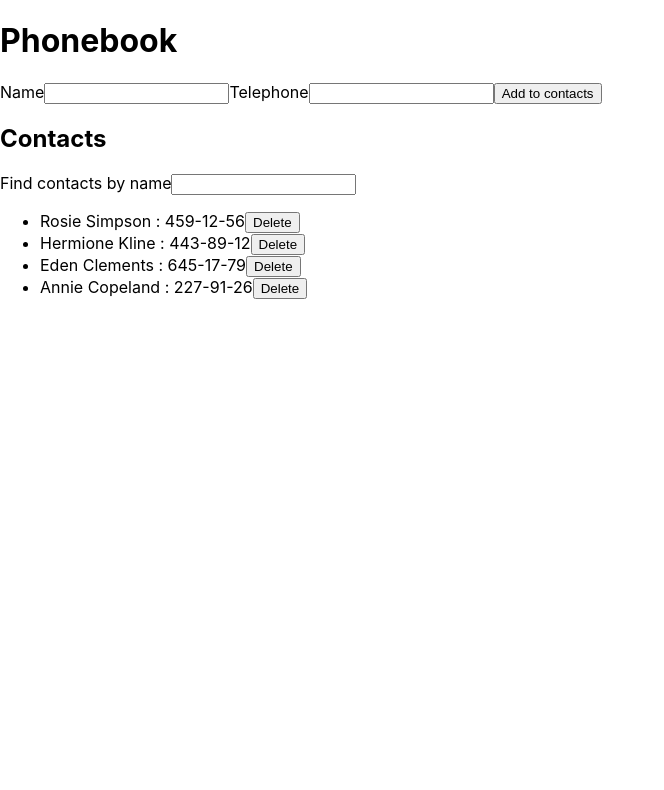
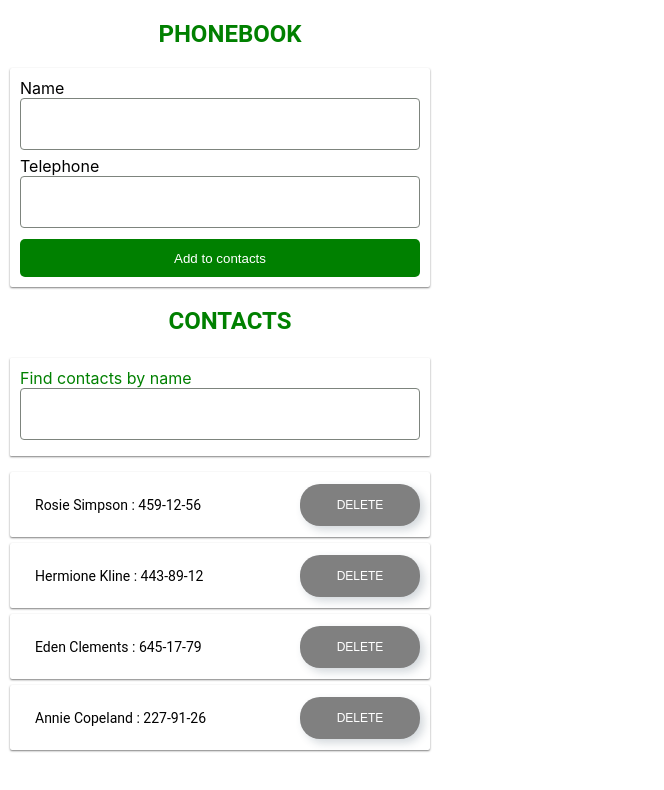
Before and after one commit to JulieJud/goit-react-hw-08-phonebook, a React (Create React App) app: page / in a window 1280 px wide. Shown: the top 790 px of the page, without its empty margins (0-664 px from the left). Built offline with nearby package versions, Linux system fonts and the light colour scheme.

Commit message:
add style

```diff
--- a/package.json
+++ b/package.json
@@ -4,6 +4,8 @@
   "private": true,
   "homepage": "https://JulieJud.github.io/goit-react-hw-02-phonebook",
   "dependencies": {
+    "@emotion/react": "^11.4.1",
+    "@emotion/styled": "^11.3.0",
     "@testing-library/jest-dom": "^5.14.1",
     "@testing-library/react": "^11.2.7",
     "@testing-library/user-event": "^12.8.3",
--- a/src/Component/App.js
+++ b/src/Component/App.js
@@ -4,6 +4,7 @@
 import CotactsForm from './Contacts/ContactsForm';
 import ContactsList from './Contacts/ContactsList';
 import Filter from './Filter/Filter';
+import { Title, Container } from './Contacts/Title.styled';
 
 export default class App extends Component {
   state = {
@@ -56,17 +57,17 @@
     const visibleContacts = this.getVisibleContacts();
 
     return (
-      <div>
-        <h1>Phonebook</h1>
+      <Container>
+        <Title>Phonebook</Title>
         <CotactsForm onSubmit={this.addName} />
-        <h2>Contacts</h2>
+        <Title>Contacts</Title>
         <Filter value={this.state.filter} onChange={this.changeFilter} />
 
         <ContactsList
           contacts={visibleContacts}
           onDeleteContacts={this.deleteContacts}
         />
-      </div>
+      </Container>
     );
   }
 }
--- /dev/null
+++ b/src/Component/Contacts/ContactList.styled.jsx
@@ -0,0 +1,40 @@
+import styled from '@emotion/styled';
+
+export const Button = styled.button`
+  display: inline-block;
+  width: 30%;
+  border-width: 0;
+  line-height: 40px;
+  border-radius: 20px;
+  box-shadow: 4px 4px 8px 0px rgba(34, 60, 80, 0.2);
+  text-transform: uppercase;
+  font-size: 12px;
+
+  background-color: grey;
+  color:white;
+`;
+
+export const List = styled.ul`
+padding:0;
+`;
+
+export const Name = styled.span`
+  display: block;
+  padding: 0 15px;
+  font-family: 'Roboto', sans-serif;
+  color: black;
+  font-size: 14px;
+`;
+
+export const Item = styled.li`
+  display: flex;
+  justify-content: space-between;
+  align-items: center;
+  max-width: 400px;
+  height: 45px;
+  padding: 10px;
+  margin-top: 6px;
+  border-radius: 2px;
+  box-shadow: 0px 1px 2px 0px rgba(0, 0, 0, 0.5);
+  list-style: none;
+`;
--- a/src/Component/Contacts/ContactsForm.jsx
+++ b/src/Component/Contacts/ContactsForm.jsx
@@ -1,6 +1,8 @@
 
 import { Component } from 'react';
 import { v4 as uuidv4 } from 'uuid';
+import { Form, Label, Input, Button } from './ContactsForm.styled';
+
 export default class ContactsForm extends Component{
     state = {
         name: '',
@@ -29,11 +31,11 @@
     render() {
         return (
             <div>
-                <form onSubmit={this.handleSubmit}>
-                    <label >
+                <Form onSubmit={this.handleSubmit}>
+                    <Label >
                         Name
 
-                        <input
+                        <Input
                              type="text"
                              name="name"
                              pattern="^[a-zA-Zа-яА-Я]+(([' -][a-zA-Zа-яА-Я ])?[a-zA-Zа-яА-Я]*)*$"
@@ -45,9 +47,9 @@
 
                     />
 
-              </label>
-                      <label >Telephone
-                         <input
+              </Label>
+                      <Label >Telephone
+                         <Input
                               type="tel"
                               name="number"
                               pattern="\+?\d{1,4}?[-.\s]?\(?\d{1,3}?\)?[-.\s]?\d{1,4}[-.\s]?\d{1,4}[-.\s]?\d{1,9}"
@@ -57,11 +59,11 @@
                               value={this.state.number}
                               onChange={this.handleInputChange}
                       />
-              </label>
+              </Label>
 
-                      <button type="submit">Add to contacts</button>
+                      <Button type="submit">Add to contacts</Button>
 
-        </form>
+        </Form>
 
       </div>
     );
--- /dev/null
+++ b/src/Component/Contacts/ContactsForm.styled.jsx
@@ -0,0 +1,35 @@
+import styled from '@emotion/styled';
+export const Form = styled.form`
+  display: flex;
+  flex-direction: column;
+  width: 95%;
+  max-width: 400px;
+  padding: 10px;
+  border-radius: 2px;
+  box-shadow: 0px 1px 2px 0px rgba(0, 0, 0, 0.5);
+`;
+
+export const Label = styled.label`
+  display: flex;
+  flex-direction: column;
+`;
+
+export const Input = styled.input`
+  height: 40px;
+  margin-bottom: 6px;
+  padding: 5px;
+  border: 1px solid #7d847d;
+  border-radius: 4px;
+  outline: none;
+`;
+
+export const Button = styled.button`
+ height: 38px;
+  margin-top: 5px;
+  border-width: inherit;
+  border-radius: 5px;
+  outline: none;
+  color: white;
+  background-color: green;
+  cursor: pointer;
+`;
--- a/src/Component/Contacts/ContactsList.jsx
+++ b/src/Component/Contacts/ContactsList.jsx
@@ -1,18 +1,19 @@
 
 import PropTypes from 'prop-types';
+import { Button, List, Name, Item } from './ContactList.styled';
 
 const ContactsList = ({ contacts, onDeleteContacts }) => (
-  <ul>
+  <List>
     {contacts.map(({ id, name, number }) => (
-      <li key={id}>
-        <span>
+      <Item key={id}>
+        <Name>
           {name} : {number}
-            </span>
-            <button onClick={() => onDeleteContacts(id)}>Delete</button>
+            </Name>
+            <Button onClick={() => onDeleteContacts(id)}>Delete</Button>
 
-      </li>
+      </Item>
     ))}
-  </ul>
+  </List>
 );
 
 
--- /dev/null
+++ b/src/Component/Contacts/Title.styled.jsx
@@ -0,0 +1,16 @@
+import styled from '@emotion/styled';
+
+export const Title = styled.h2`
+  display: block;
+  width: 400px;
+  margin: 20px;
+  font-family: 'Roboto', sans-serif;
+  color: green;
+  text-transform: uppercase;
+  text-align: center;
+  font-size: 24px;
+`;
+
+export const Container = styled.div`
+margin:10px;
+`;
--- a/src/Component/Filter/Filter.jsx
+++ b/src/Component/Filter/Filter.jsx
@@ -1,14 +1,15 @@
 
 import PropTypes from 'prop-types';
+import { Label, Input } from '../Filter/Filter.styled';
 
 const Filter = ({ value, onChange }) => {
   return (
-    <>
-      <label>
+
+      <Label>
         Find contacts by name
-        <input type="text" value={value} onChange={onChange}></input>
-      </label>
-    </>
+        <Input type="text" value={value} onChange={onChange}></Input>
+      </Label>
+
   );
 };
 
--- /dev/null
+++ b/src/Component/Filter/Filter.styled.jsx
@@ -0,0 +1,23 @@
+import styled from '@emotion/styled';
+
+export const Label = styled.label`
+  display: flex;
+  flex-direction: column;
+  width: 95%;
+  max-width: 400px;
+  margin-top: 23px;
+  padding: 10px;
+  border-radius: 1px;
+  color:green;
+
+  box-shadow: 0px 1px 2px 0px rgba(0, 0, 0, 0.5);
+`;
+
+export const Input = styled.input`
+ height: 40px;
+  margin-bottom: 6px;
+  padding: 5px;
+  border: 1px solid #7d847d;
+  border-radius: 4px;
+  outline: none;
+`;
```
Also changed, not shown: 1 other file (tests, documents, lock files or other folders).
